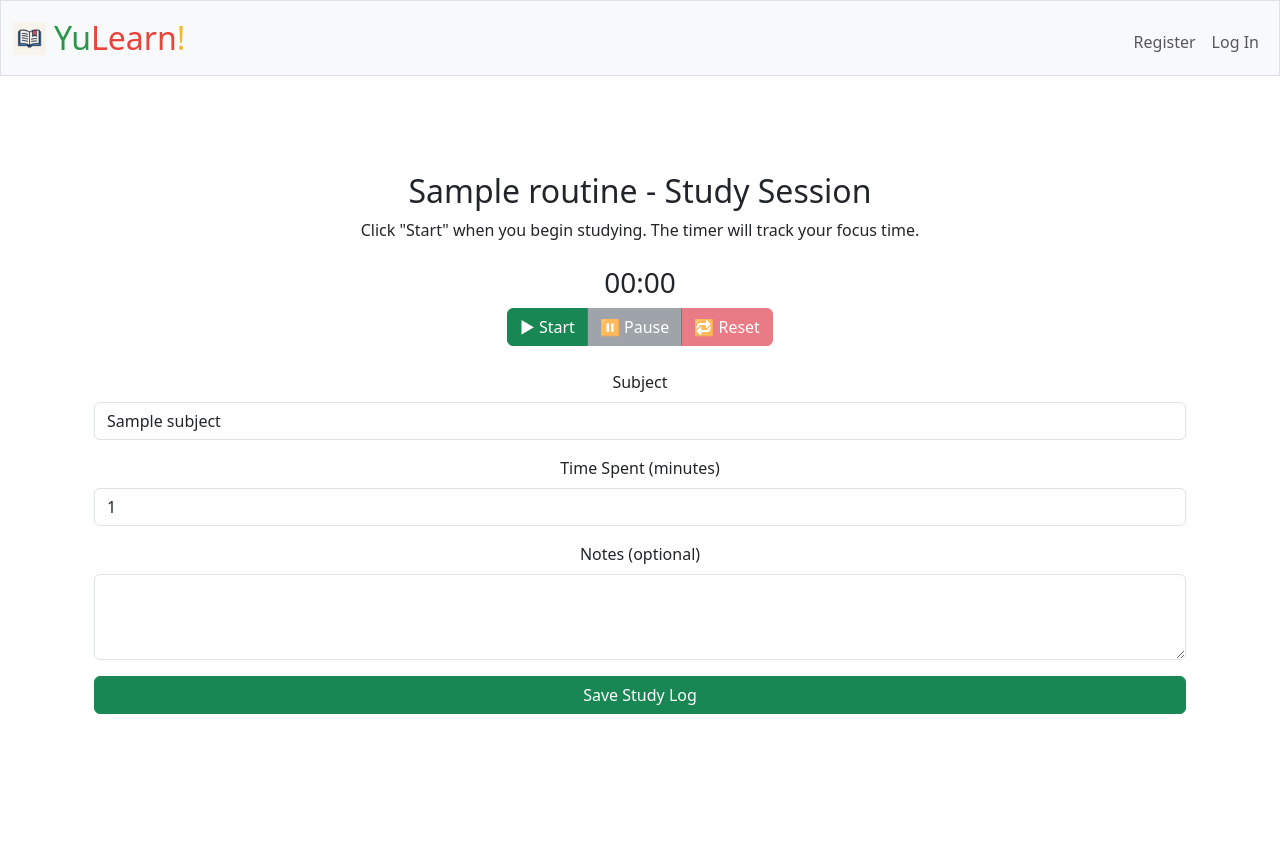
After one commit to yurirampazo/CS50-Final-Project, a Flask app: page /study/1 in a window 1280 px wide. The commit adds this page. Run offline with Flask 2, Linux system fonts and the light colour scheme; tables that the repository leaves empty hold one stand-in row (values such as "Sample post").

```diff
--- a/app.py
+++ b/app.py
@@ -25,6 +25,7 @@ class User(db.Model):
     password = db.Column(db.String, nullable=False)
     routines = db.relationship("Routine", backref="user", lazy=True)
     study_logs = db.relationship("StudyLog", backref="user", lazy=True)
+    notes = db.relationship("Note", backref="user", lazy=True)
 
 class Routine(db.Model):
     __tablename__ = "routine"
@@ -57,6 +58,14 @@ class StudyLog(db.Model):
     date = db.Column(db.Date, nullable=False, default=datetime.utcnow)
     time_spent = db.Column(db.Integer, nullable=False)
     notes = db.Column(db.String)
+
+class Note(db.Model):
+    __tablename__ = "note"
+    id = db.Column(db.Integer, primary_key=True)
+    user_id = db.Column(db.Integer, db.ForeignKey("user.id"), nullable=False)
+    title = db.Column(db.String, nullable=False)
+    content = db.Column(db.String, nullable=False)
+    date = db.Column(db.DateTime, nullable=False, default=datetime.utcnow)
 
 with app.app_context():
     db.create_all()
@@ -119,7 +128,6 @@ def planner():
 
     if request.method == "POST":
         routine_title = request.form.get("routine")
-
         routineObject = Routine(title=routine_title, user_id=USER_ID)
         db.session.add(routineObject)
         db.session.commit()
@@ -172,7 +180,6 @@ def edit_routine(routine_id):
 
     if request.method == "POST":
         routine.title = request.form.get("routine_title")
-
         for rs in routine.subjects:
             desc = request.form.get(f"subject_desc_{rs.subject.id}")
             if desc is not None:
@@ -199,15 +206,13 @@ def edit_routine(routine_id):
 
     return render_template("edit.html", routine=routine)
 
-
+@login_required
 @app.route("/plan/<int:routine_id>/delete", methods=["POST"])
 def delete_routine(routine_id):
-
     if not routine_id:
         return apology("Missing routine ID", 400)
 
     routine = Routine.query.get_or_404(routine_id)
-
     if routine.user_id != session["user_id"]:
         return apology("Access denied", 403)
 
@@ -216,20 +221,81 @@ def delete_routine(routine_id):
 
     db.session.delete(routine)
     db.session.commit()
-
     return redirect("/planner")
 
+@login_required
+@app.route("/study/<int:routine_id>", methods=["GET", "POST"])
+def study(routine_id):
+    routine = Routine.query.get_or_404(routine_id)
+    subjects = routine.subjects
+
+    if request.method == "POST":
+        subject_id = request.form.get("subject_id")
+        time_spent = int(request.form.get("time_spent"))
+        notes = request.form.get("notes", "")
+
+        new_log = StudyLog(
+            user_id=session["user_id"],
+            subject_id=subject_id,
+            date=datetime.today().date(),
+            time_spent=time_spent,
+            notes=notes
+        )
+        db.session.add(new_log)
+        db.session.commit()
+        return redirect(url_for("planner"))
+
+    return render_template("study.html", routine=routine, subjects=subjects)
 
 @app.route("/progress")
+@login_required
 def progress():
-    return apology("TODO", 500)
+    user_id = session["user_id"]
 
+    total_minutes = db.session.query(db.func.sum(StudyLog.time_spent))\
+        .filter(StudyLog.user_id == user_id).scalar() or 0
 
-@app.route("/profile", methods=["POST", "GET"])
-def profile():
-    return apology("TODO", 418)
+    top_subjects = (
+        db.session.query(
+            Subject.name,
+            db.func.sum(StudyLog.time_spent).label("total")
+        )
+        .join(StudyLog, StudyLog.subject_id == Subject.id)
+        .filter(StudyLog.user_id == user_id)
+        .group_by(Subject.name)
+        .order_by(db.desc("total"))
+        .limit(5)
+        .all()
+    )
 
+    routines_data = (
+        db.session.query(
+            Routine.title,
+            db.func.sum(StudyLog.time_spent).label("total")
+        )
+        .join(RoutineSubject, RoutineSubject.routine_id == Routine.id)
+        .join(Subject, Subject.id == RoutineSubject.subject_id)
+        .join(StudyLog, StudyLog.subject_id == Subject.id)
+        .filter(StudyLog.user_id == user_id)
+        .group_by(Routine.title)
+        .order_by(db.desc("total"))
+        .all()
+    )
 
+    return render_template(
+        "progress.html",
+        total_minutes=total_minutes,
+        top_subjects=top_subjects,
+        routines_data=routines_data
+    )
+
+@app.route("/notes")
+@login_required
+def notes():
+    user_id = session["user_id"]
+    all_notes = Note.query.filter_by(user_id=user_id).order_by(Note.date.desc()).all()
+    study_logs_with_notes = StudyLog.query.filter_by(user_id=user_id).filter(StudyLog.notes != None).order_by(StudyLog.date.desc()).all()
+    return render_template("notes.html", notes=all_notes, study_logs=study_logs_with_notes)
 
 if __name__ == "__main__":
     app.run(debug=True)
--- a/templates/layout.html
+++ b/templates/layout.html
@@ -35,7 +35,7 @@
                         <ul class="navbar-nav me-auto mt-2">
                             <li class="nav-item"><a class="nav-link" href="/planner">Planner</a></li>
                             <li class="nav-item"><a class="nav-link" href="/progress">Progress</a></li>
-                            <li class="nav-item"><a class="nav-link" href="/profile">Profile</a></li>
+                            <li class="nav-item"><a class="nav-link" href="/notes">Notes</a></li>
                         </ul>
                         <ul class="navbar-nav ms-auto mt-2">
                             <li class="nav-item"><a class="nav-link" href="/logout">Log Out</a></li>
--- a/templates/planner.html
+++ b/templates/planner.html
@@ -29,6 +29,7 @@
                             <button type="submit" class="btn btn-outline-danger btn-sm">&#128465; Delete</button>
                         </form>
                         <a href="{{ url_for('edit_routine', routine_id=routine.id) }}" class="btn btn-outline-primary btn-sm">&#9998; Edit</a>
+                        <a href="{{ url_for('study', routine_id=routine.id) }}" class="btn btn-outline-success btn-sm">&#9654; Start</a>
                     </div>
                 </div>
             </div>
--- /dev/null
+++ b/templates/study.html
@@ -0,0 +1,97 @@
+{% extends "layout.html" %}
+
+{% block title %}Study Session{% endblock %}
+
+{% block main %}
+<div class="container my-5 text-center">
+    <h2>{{ routine.title }} - Study Session</h2>
+    <p>Click "Start" when you begin studying. The timer will track your focus time.</p>
+
+    <div class="my-4">
+        <h3 id="timer">00:00</h3>
+        <div class="btn-group">
+            <button class="btn btn-success" id="startBtn">&#9654; Start</button>
+            <button class="btn btn-secondary" id="pauseBtn" disabled>&#9208; Pause</button>
+            <button class="btn btn-danger" id="resetBtn" disabled>&#128257; Reset</button>
+        </div>
+    </div>
+
+    <form method="POST" id="studyForm">
+        <div class="mb-3">
+            <label for="subject" class="form-label">Subject</label>
+            <select class="form-control" name="subject_id" id="subject" required>
+                {% for rs in subjects %}
+                    <option value="{{ rs.subject.id }}">{{ rs.subject.name }}</option>
+                {% endfor %}
+            </select>
+        </div>
+
+        <div class="mb-3">
+            <label for="time_spent" class="form-label">Time Spent (minutes)</label>
+            <input type="number" class="form-control" name="time_spent" id="time_spent" required readonly>
+        </div>
+
+        <div class="mb-3">
+            <label for="notes" class="form-label">Notes (optional)</label>
+            <textarea class="form-control" name="notes" id="notes" rows="3"></textarea>
+        </div>
+
+        <button type="submit" class="btn btn-success w-100">Save Study Log</button>
+    </form>
+</div>
+
+<script>
+    let timer;
+    let secondsElapsed = 0;
+    let isRunning = false;
+
+    const timerDisplay = document.getElementById("timer");
+    const startBtn = document.getElementById("startBtn");
+    const pauseBtn = document.getElementById("pauseBtn");
+    const resetBtn = document.getElementById("resetBtn");
+    const timeSpentInput = document.getElementById("time_spent");
+
+    function updateDisplay() {
+        const minutes = Math.floor(secondsElapsed / 60);
+        const seconds = secondsElapsed % 60;
+        timerDisplay.textContent = `${String(minutes).padStart(2, '0')}:${String(seconds).padStart(2, '0')}`;
+        timeSpentInput.value = minutes > 0 ? minutes : 1;
+    }
+
+    function startTimer() {
+        if (!isRunning) {
+            isRunning = true;
+            timer = setInterval(() => {
+                secondsElapsed++;
+                updateDisplay();
+            }, 1000);
+            startBtn.disabled = true;
+            pauseBtn.disabled = false;
+            resetBtn.disabled = false;
+        }
+    }
+
+    function pauseTimer() {
+        clearInterval(timer);
+        isRunning = false;
+        startBtn.disabled = false;
+        pauseBtn.disabled = true;
+    }
+
+    function resetTimer() {
+        clearInterval(timer);
+        isRunning = false;
+        secondsElapsed = 0;
+        updateDisplay();
+        startBtn.disabled = false;
+        pauseBtn.disabled = true;
+        resetBtn.disabled = true;
+    }
+
+    startBtn.addEventListener("click", startTimer);
+    pauseBtn.addEventListener("click", pauseTimer);
+    resetBtn.addEventListener("click", resetTimer);
+
+    updateDisplay();
+</script>
+{% endblock %}
```
Also changed, not shown: templates/add_note.html (added, +18 -0 lines), templates/notes.html (added, +42 -0 lines), templates/progress.html (added, +46 -0 lines).
